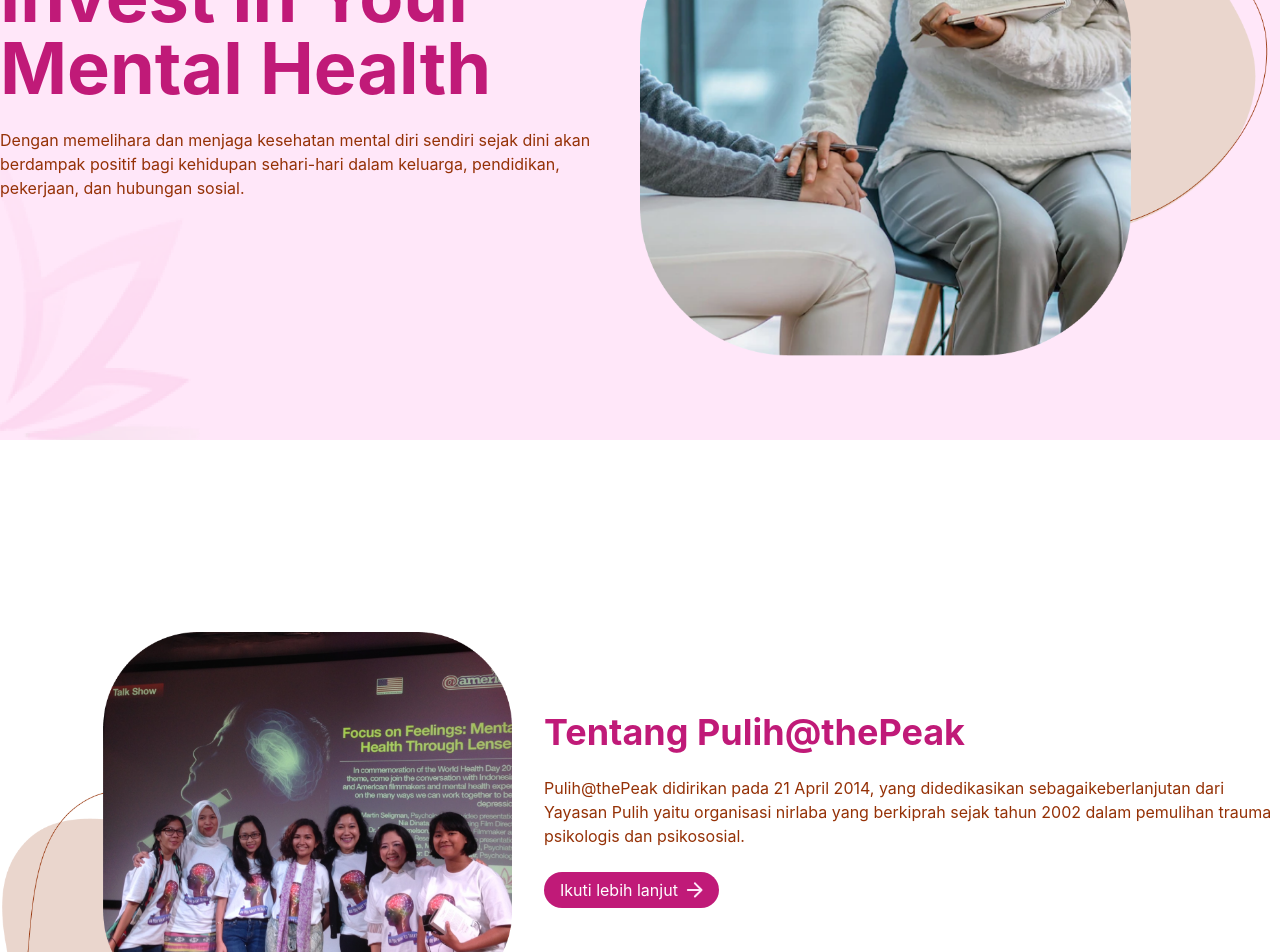
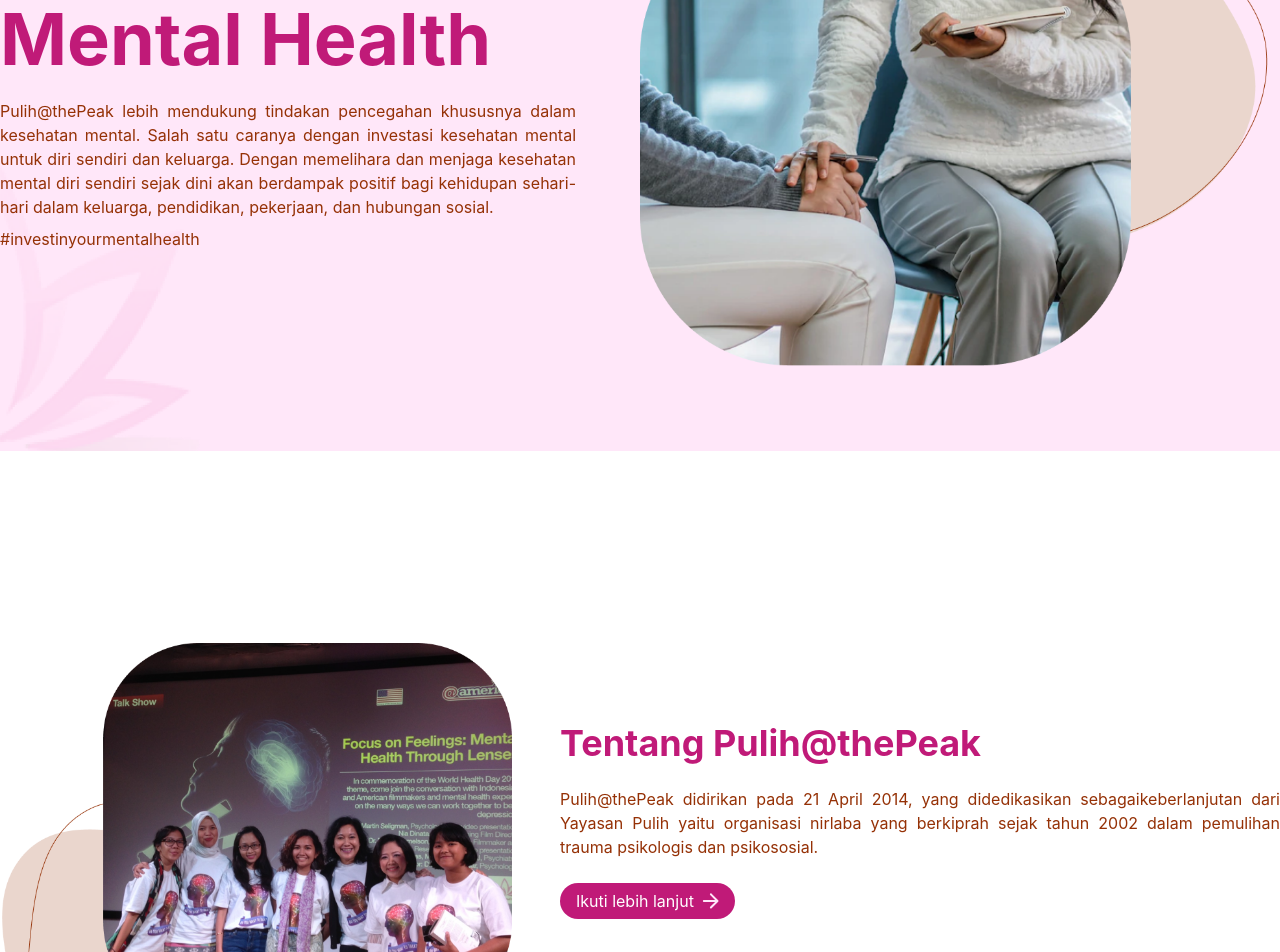
Before and after one commit to githubnyathoni/pulih-app, a React (Create React App) app: page / in a window 1280 px wide. Shown: the part 360-1312 px from the top of the page. Built offline with nearby package versions, Linux system fonts and the light colour scheme.

Commit message:
button to another page

```diff
--- a/src/components/Header.jsx
+++ b/src/components/Header.jsx
@@ -7,7 +7,7 @@
   return (
     <div className="bg-pink sticky top-0">
       <div className="flex container mx-auto justify-between py-2">
-        <img src={Images.Logo} alt="logo pulih at the peak" width="60px" />
+        <img src={Images.Logo} alt="logo pulih at the peak" width="70px" />
         <div className="flex items-center gap-10 text-primary">
           <a href="/" className={page === 'Home' && 'border-b-primary'}>
             Beranda
--- a/src/components/PsychologistCard.jsx
+++ b/src/components/PsychologistCard.jsx
@@ -5,7 +5,7 @@
   photo, alt, name, skills,
 }) {
   return (
-    <div className="rounded-xl shadow-lg w-72">
+    <div className="rounded-xl shadow-lg w-72 cursor-pointer">
       <img src={photo} alt={alt} className="rounded-t-xl" />
       <div className="p-4">
         <h6 className="text-primary font-bold">
@@ -14,7 +14,7 @@
         <div className="mt-2">
           {
             skills.map((skill) => (
-              <div key={skill} className="inline-block m-1 rounded-full border border-rose-700 text-sm px-2 py-0.5">
+              <div key={skill} className="inline-block m-1 rounded-full border border-rose-700 text-xs px-2 py-0.5">
                 {skill}
               </div>
             ))
--- a/src/pages/About.jsx
+++ b/src/pages/About.jsx
@@ -65,7 +65,7 @@
 function TogetherSection() {
   return (
     <div className="container mx-auto">
-      <h1 className="text-primary text-center text-4xl font-bold">
+      <h1 className="text-primary text-center text-5xl font-bold">
         Ragam Kegiatan Bersama Pulih@thePeak
       </h1>
       <div id="first-row" className="flex justify-center gap-8 my-10">
--- a/src/pages/Home.jsx
+++ b/src/pages/Home.jsx
@@ -1,5 +1,6 @@
 import React, { useState } from 'react';
 import { Carousel } from 'flowbite-react';
+import { Link } from 'react-router-dom';
 import MainLayout from '../layout/MainLayout';
 import Header from '../components/Header';
 import Images from '../images';
@@ -17,7 +18,7 @@
 
   return (
     <div className="container flex justify-center items-center mx-auto h-screen-header">
-      <div className="flex bg-pink w-9/12 py-16 px-12 rounded-3xl gap-4 bg-shape-quote">
+      <div className="flex bg-pink w-10/12 py-16 px-12 rounded-3xl gap-4 bg-shape-quote">
         {
           currentIndex === 0
             ? (
@@ -39,8 +40,8 @@
               </ButtonIcon>
             )
         }
-        <div className="flex flex-col h-72 w-full justify-center">
-          <p className="text-primary text-2xl font-bold">
+        <div className="flex flex-col h-72 w-10/12 justify-center">
+          <p className="text-primary text-justify text-2xl font-bold">
             { quoteActive.quote }
           </p>
           <span className="text-primary mt-6">
@@ -124,10 +125,12 @@
       <h1 className="text-primary text-3xl font-bold">
         Temukan kami di Instagram
       </h1>
+      <Link to="https://www.instagram.com/pulihatp/" target="_blank">
         <Button>
           Lihat konten lainnya
           <b>@pulihatp</b>
         </Button>
+      </Link>
     </div>
   );
 }
@@ -137,12 +140,14 @@
     <div className="flex flex-col justify-center bg-primary w-1/3 h-80 p-12 rounded-3xl bg-merchandise">
       <h1 className="text-white font-bold text-3xl">Merchandise</h1>
       <h1 className="text-white font-bold text-3xl">Pulih@thePeak</h1>
+      <Link to="/merchandise">
         <Button className="bg-pink text-primary mt-4">
           Lihat Produk
           <svg width="24" height="25" viewBox="0 0 24 25" fill="none" xmlns="http://www.w3.org/2000/svg">
             <path d="M11.3 20.2856C11.1167 20.1023 11.0207 19.869 11.012 19.5856C11.0033 19.3023 11.091 19.069 11.275 18.8856L16.175 13.9856H5C4.71667 13.9856 4.479 13.8896 4.287 13.6976C4.095 13.5056 3.99934 13.2683 4 12.9856C4 12.7023 4.096 12.4646 4.288 12.2726C4.48 12.0806 4.71734 11.985 5 11.9856H16.175L11.275 7.08564C11.0917 6.90231 11.004 6.66898 11.012 6.38564C11.02 6.10231 11.116 5.86898 11.3 5.68564C11.4833 5.50231 11.7167 5.41064 12 5.41064C12.2833 5.41064 12.5167 5.50231 12.7 5.68564L19.3 12.2856C19.4 12.369 19.471 12.4733 19.513 12.5986C19.555 12.724 19.5757 12.853 19.575 12.9856C19.575 13.119 19.5543 13.244 19.513 13.3606C19.4717 13.4773 19.4007 13.5856 19.3 13.6856L12.7 20.2856C12.5167 20.469 12.2833 20.5606 12 20.5606C11.7167 20.5606 11.4833 20.469 11.3 20.2856Z" fill="#C01A78" />
           </svg>
         </Button>
+      </Link>
     </div>
   );
 }
@@ -165,34 +170,41 @@
     <MainLayout>
       <Header page="Home" />
       <div className="bg-pink bg-shape-1">
-        <div className="flex justify-between items-center container mx-auto h-screen-header gap-8">
+        <div className="flex justify-between items-center container mx-auto h-screen-header gap-16">
           <div>
             <h1 className="text-7xl text-primary font-bold">Invest In Your Mental Health</h1>
-            <p className="text-secondary mt-6">
-              Dengan memelihara dan menjaga kesehatan mental diri sendiri sejak dini akan
-              berdampak positif bagi kehidupan sehari-hari dalam keluarga,
-              pendidikan, pekerjaan, dan hubungan sosial.
+            <p className="text-secondary text-justify mt-6">
+              Pulih@thePeak lebih mendukung tindakan pencegahan khususnya dalam kesehatan
+              mental. Salah satu caranya dengan investasi kesehatan mental untuk diri sendiri
+              dan keluarga. Dengan memelihara dan menjaga kesehatan mental diri sendiri sejak
+              dini akan berdampak positif bagi kehidupan sehari-hari dalam keluarga, pendidikan,
+              pekerjaan, dan hubungan sosial.
+            </p>
+            <p className="text-secondary mt-2">
+              #investinyourmentalhealth
             </p>
           </div>
           <img src={Images.HomeImage1} alt="psychologist holding hand patient" width="50%" />
         </div>
       </div>
       <div className="bg-shape-2">
-        <div className="container mx-auto flex justify-between gap-8 py-48">
+        <div className="container mx-auto flex justify-between gap-12 py-48">
           <img src={Images.HomeImage2} alt="pulih at the psychologists" width="40%" />
           <div className="mt-20">
             <h1 className="text-4xl text-primary font-bold">Tentang Pulih@thePeak</h1>
-            <p className="text-secondary mt-6">
+            <p className="text-secondary text-justify mt-6">
               Pulih@thePeak didirikan pada 21 April 2014, yang didedikasikan
               sebagaikeberlanjutan dari Yayasan Pulih yaitu organisasi nirlaba yang
               berkiprah sejak tahun 2002 dalam pemulihan trauma psikologis dan psikososial.
             </p>
+            <Link to="/about">
               <Button className="mt-6">
                 Ikuti lebih lanjut
                 <svg width="17" height="16" viewBox="0 0 17 16" fill="none" xmlns="http://www.w3.org/2000/svg">
                   <path d="M8.21443 15.2405C8.0311 15.0571 7.9351 14.8238 7.92643 14.5405C7.91777 14.2571 8.00543 14.0238 8.18943 13.8405L13.0894 8.94048H1.91443C1.6311 8.94048 1.39343 8.84448 1.20143 8.65248C1.00943 8.46048 0.913766 8.22315 0.914432 7.94048C0.914432 7.65715 1.01043 7.41948 1.20243 7.22748C1.39443 7.03548 1.63177 6.93981 1.91443 6.94048H13.0894L8.18943 2.04048C8.0061 1.85714 7.91843 1.62381 7.92643 1.34048C7.93443 1.05715 8.03043 0.823811 8.21443 0.640478C8.39777 0.457145 8.6311 0.365479 8.91443 0.365479C9.19777 0.365479 9.4311 0.457145 9.61443 0.640478L16.2144 7.24048C16.3144 7.32381 16.3854 7.42814 16.4274 7.55348C16.4694 7.67881 16.4901 7.80781 16.4894 7.94048C16.4894 8.07381 16.4688 8.19881 16.4274 8.31548C16.3861 8.43215 16.3151 8.54048 16.2144 8.64048L9.61443 15.2405C9.4311 15.4238 9.19777 15.5155 8.91443 15.5155C8.6311 15.5155 8.39777 15.4238 8.21443 15.2405Z" fill="#FFE7F9" />
                 </svg>
               </Button>
+            </Link>
           </div>
         </div>
       </div>
@@ -243,12 +255,14 @@
                 Psikolog profesional kami selalu siap mendengarkan
                 cerita anda dimana saja dan kapan saja.
               </h6>
+              <Link to="/psychologist">
                 <Button className="w-max">
                   Lihat Selengkapnya
                   <svg width="17" height="16" viewBox="0 0 17 16" fill="none" xmlns="http://www.w3.org/2000/svg">
                     <path d="M8.21443 15.2405C8.0311 15.0571 7.9351 14.8238 7.92643 14.5405C7.91777 14.2571 8.00543 14.0238 8.18943 13.8405L13.0894 8.94048H1.91443C1.6311 8.94048 1.39343 8.84448 1.20143 8.65248C1.00943 8.46048 0.913766 8.22315 0.914432 7.94048C0.914432 7.65715 1.01043 7.41948 1.20243 7.22748C1.39443 7.03548 1.63177 6.93981 1.91443 6.94048H13.0894L8.18943 2.04048C8.0061 1.85714 7.91843 1.62381 7.92643 1.34048C7.93443 1.05715 8.03043 0.823811 8.21443 0.640478C8.39777 0.457145 8.6311 0.365479 8.91443 0.365479C9.19777 0.365479 9.4311 0.457145 9.61443 0.640478L16.2144 7.24048C16.3144 7.32381 16.3854 7.42814 16.4274 7.55348C16.4694 7.67881 16.4901 7.80781 16.4894 7.94048C16.4894 8.07381 16.4688 8.19881 16.4274 8.31548C16.3861 8.43215 16.3151 8.54048 16.2144 8.64048L9.61443 15.2405C9.4311 15.4238 9.19777 15.5155 8.91443 15.5155C8.6311 15.5155 8.39777 15.4238 8.21443 15.2405Z" fill="#FFE7F9" />
                   </svg>
                 </Button>
+              </Link>
             </div>
             <div className="flex gap-2">
               <ButtonIcon className="w-12">
```
Also changed, not shown: src/components/Footer.jsx (+8 -6 lines), src/pages/Service.jsx (+5 -5 lines). Lines whose indentation alone changed are shown as unchanged.
